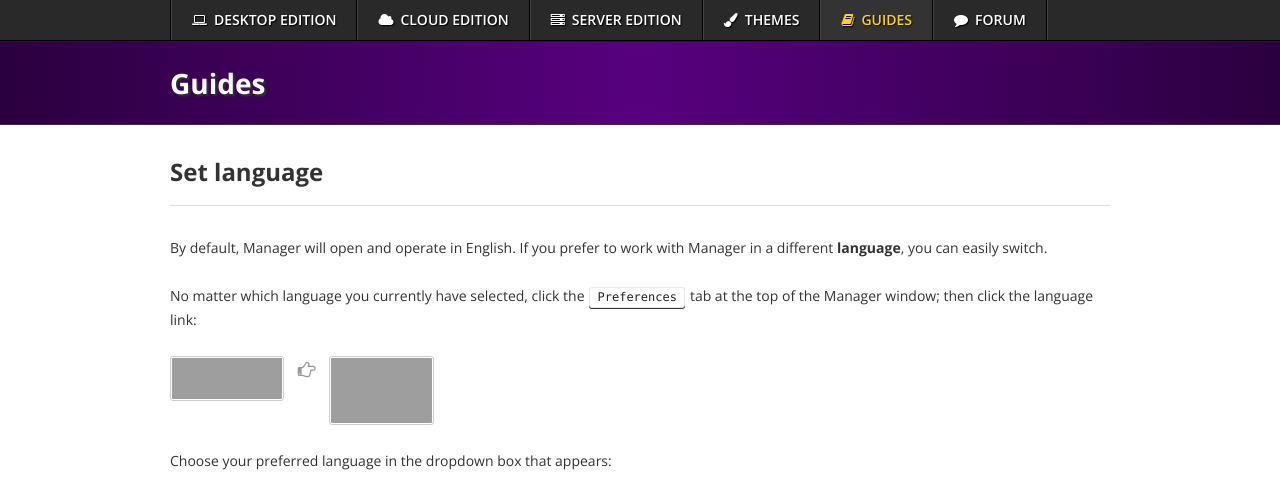
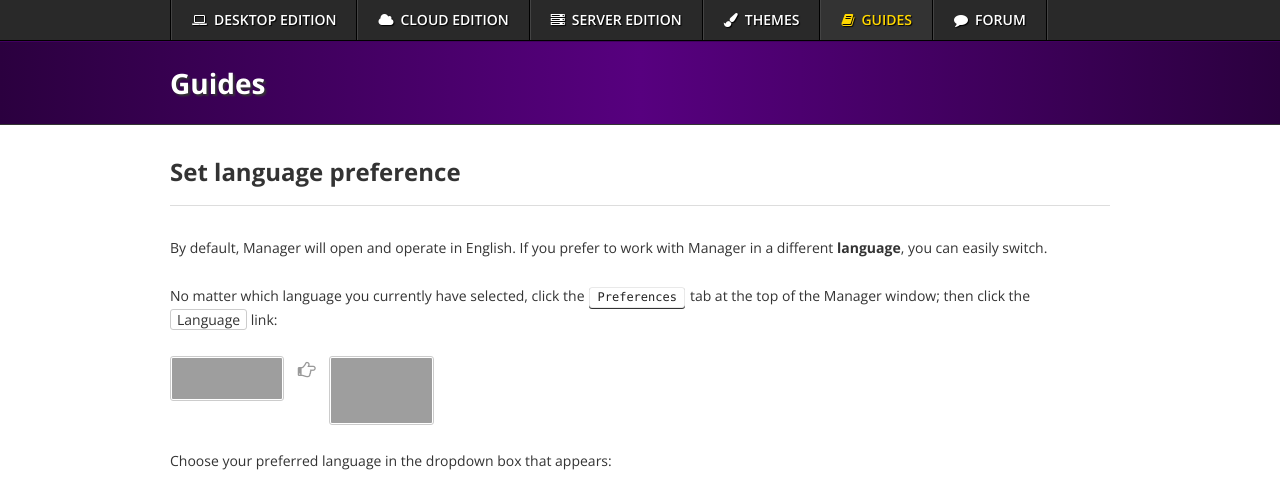
Before and after one commit to 3etechinns/www.manager.io, a Jekyll site: the page built from _guides/9156.html, in a window 1280 px wide and 900 px high, cut to the strip 0-493 px from the top of the window. Built offline with Jekyll 4.4.1, drawn with Linux system fonts in a browser that asks for light colours; nearby versions of some CDN libraries; comment, search, counter and statistics services are not loaded; grey boxes are pictures that could not be loaded.

Commit message:
Updating existing guide

```diff
--- a/_guides/9156.html
+++ b/_guides/9156.html
@@ -1,25 +1,24 @@
 ---
 layout: guide
-title: Set language
+title: Set language preference
 tags: preferences language-format-form beginner
 ---
 <p>By default, Manager will open and operate in English. If you prefer to work with Manager in a different <strong>language</strong>, you can easily switch.</p>
-
-<p>No matter which language you currently have selected, click the <kbd>Preferences</kbd> tab at the top of the Manager window; then click the language link:</p>
-
+<p>No matter which language you currently have selected, click the <kbd>Preferences</kbd> tab at the top of the Manager window; then click the <code>Language</code> link:</p>
 <p><img src="https://cdn-business2.discourse.org/uploads/manager1/original/2X/8/8e380c0acf95c56a9692012215601746f84f7ab6.png" width="114" height="45"> <strong><i class="fa fa-hand-o-right" style="margin-right: 10px; color: #999; font-size: 18px; padding-top: 5px"></i></strong> <img src="https://cdn-business2.discourse.org/uploads/manager1/original/2X/7/757334a81723b32bf20cbf7eba33b8ccb2043d5c.png" width="105" height="69"></p>
-
 <p>Choose your preferred language in the dropdown box that appears:</p>
-
 <p><img src="https://cdn-business2.discourse.org/uploads/manager1/original/2X/6/687c0d52eaafb30fc433c836b7db5e832992e641.png" width="612" height="337"></p>
-
 <p>Click<kbd>Update</kbd>. You should see the program in your selected language.</p>
-
-<table style="background-color: #F6FFF2; border-radius: 10px; margin-bottom: 20px"><tr><td style="font-size: 48px; opacity: 0.25; padding: 20px; padding-top: 0px; padding-right: 0px; vertical-align: top"><i class="fa fa-hand-o-right"></i></td><td style="padding: 20px"><p><strong>Example</strong><br>Northwind Traders moves to the Netherlands and decides to switch languages to Dutch. It follows the procedures described above and now sees information in the new language:<br><br><img src="https://cdn-business2.discourse.org/uploads/manager1/original/2X/8/83c162d7fe18b0534fc17138d455bd0303766027.png" width="335" height="314"><br></p></td></tr></table>
-
+<table style="background-color: #F6FFF2; border-radius: 10px; margin-bottom: 20px"><tr><td style="font-size: 48px; opacity: 0.25; padding: 20px; padding-top: 0px; padding-right: 0px; vertical-align: top"><i class="fa fa-hand-o-right"></i></td><td style="padding: 20px">
+<p><strong>Example</strong><br>
+Northwind Traders moves to the Netherlands and decides to switch languages to Dutch. It follows the procedures described above and now sees information in the new language:<br>
+<br><img src="https://cdn-business2.discourse.org/uploads/manager1/original/2X/8/83c162d7fe18b0534fc17138d455bd0303766027.png" width="335" height="314"><br></p>
+</td></tr></table>
 <hr>
-
 <table style="background-color: #F2F9FF; border-radius: 10px; margin-bottom: 20px"><tr><td style="font-size: 48px; opacity: 0.25; padding: 20px; padding-top: 15px; padding-right: 0px; vertical-align: top"><i class="fa fa-info-circle"></i></td><td style="padding: 20px">
-<p><strong>Notes</strong><br>Language is a global preference affecting all businesses you have created in Manager.</p>
+<p><strong>Notes</strong><br>
+Language is a global preference affecting all businesses you have created in Manager.</p>
+</td></tr></table>
+<table style="background-color: #F2F9FF; border-radius: 10px; margin-bottom: 20px"><tr><td style="font-size: 48px; opacity: 0.25; padding: 20px; padding-top: 15px; padding-right: 0px; vertical-align: top"><i class="fa fa-info-circle"></i></td><td style="padding: 20px">
 <p>The translation process is a collaborative, community effort. See <a href="https://www.manager.io/desktop/translations">translation progress</a> for more information. If you find incomplete or incorrect translations, you may like to <a href="https://webtranslateit.com/en/projects/2694-Manager/invitation_request">join our translation team</a>. You can suggest new languages at the same link.</p>
 </td></tr></table>
```
